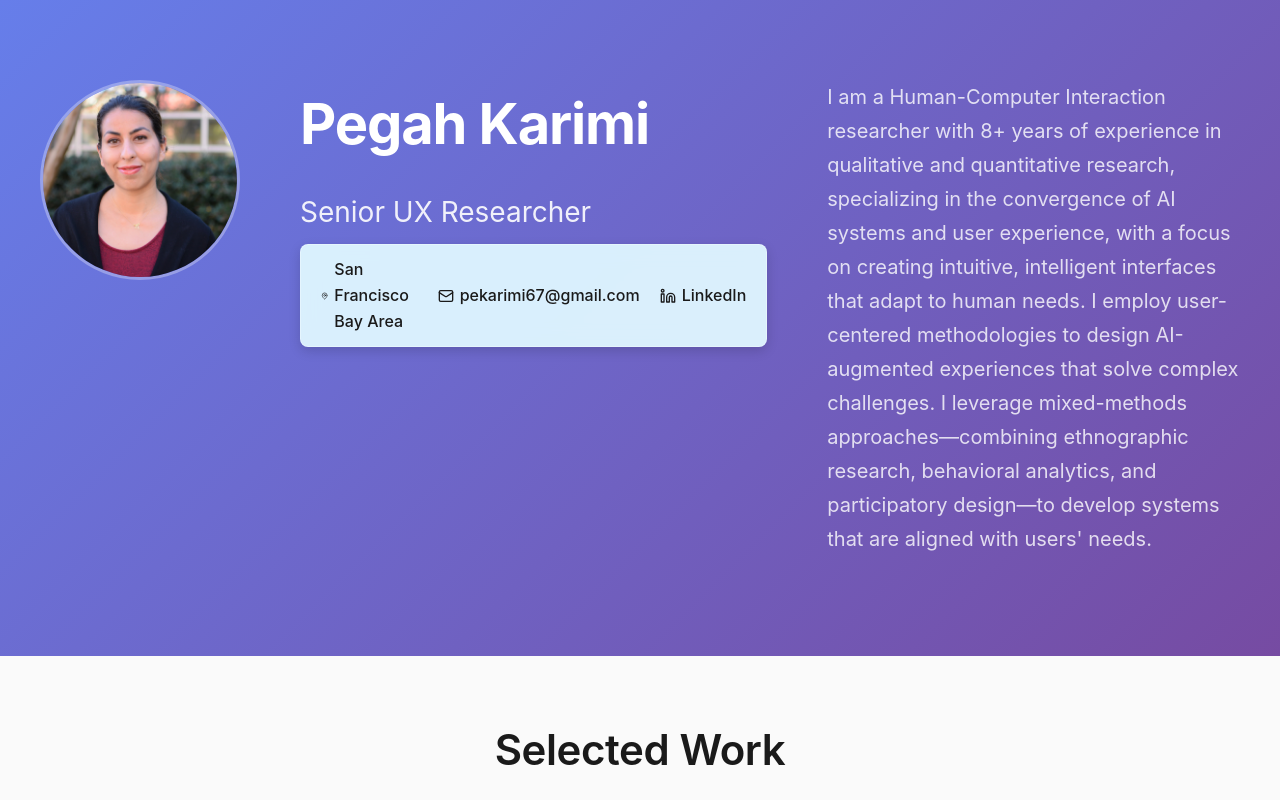
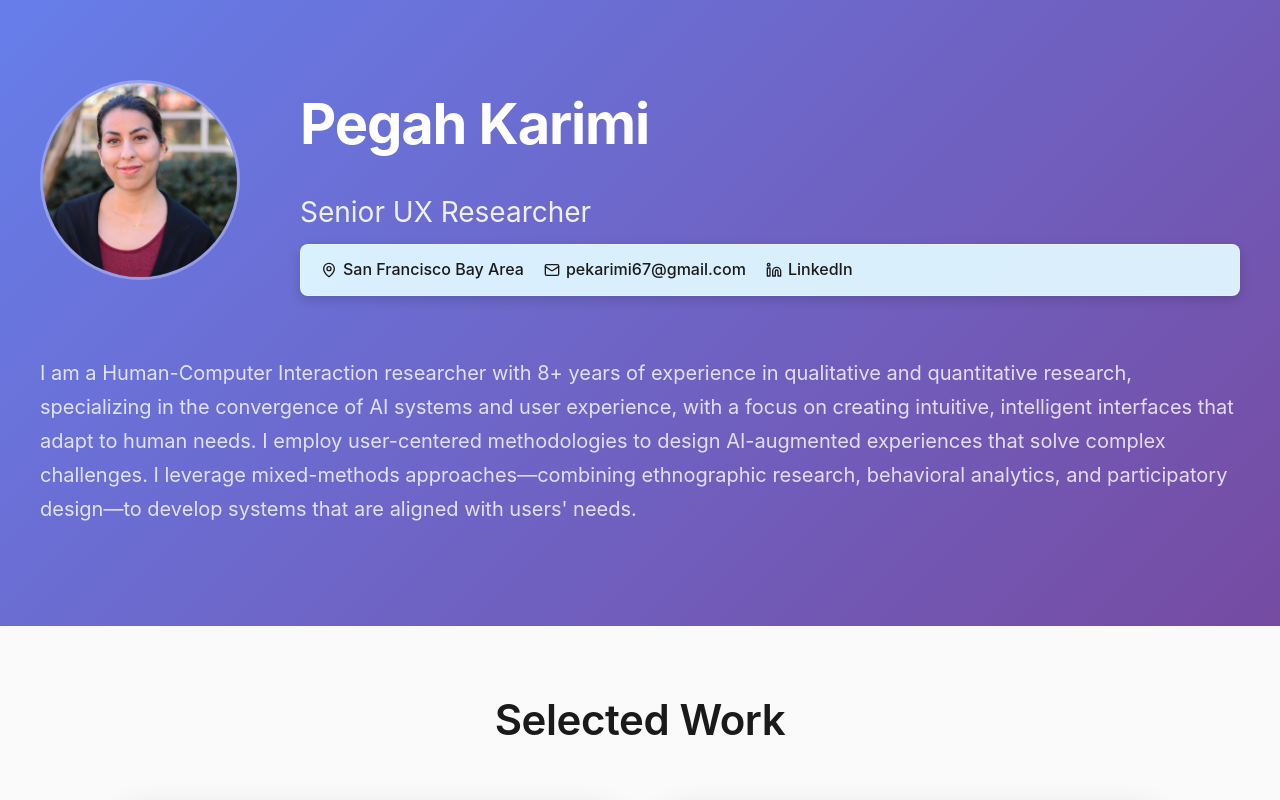
Before and after one commit to pekarimi/Website, a React (Create React App) app: page / in a window 1280 px wide. Shown: the top 800 px of the page. Built offline with nearby package versions, Linux system fonts and the light colour scheme; grey boxes are pictures that could not be loaded.

Commit message:
Final complete responsive CSS with mobile spacing fixes

```diff
--- a/src/App.css
+++ b/src/App.css
@@ -835,56 +835,13 @@ body {
 
   .header-content {
     max-width: 100% !important;
-    display: flex;
-    flex-direction: column;
-    align-items: center;
-    gap: 15px;
+    display: flex !important;
+    flex-direction: column !important;
+    align-items: center !important;
+    gap: 15px !important;
   }
 
-  /* AGGRESSIVELY hide ALL decorative elements around image */
-  .header *:not(img):not(.name):not(.title):not(.description):not(.container):not(.header-content) {
-    background: none !important;
-    border: none !important;
-    box-shadow: none !important;
-  }
-
-  .header svg,
-  .header circle,
-  .header ellipse,
-  .header path,
-  .header rect,
-  .header polygon,
-  .header-content svg,
-  .header-content circle,
-  .header-content ellipse,
-  .header-content path,
-  .header-content rect,
-  .header-content polygon,
-  .header *[class*="circle"],
-  .header *[class*="ring"],
-  .header *[class*="border"],
-  .header *[class*="frame"],
-  .header-content *[class*="circle"],
-  .header-content *[class*="ring"],
-  .header-content *[class*="border"],
-  .header-content *[class*="frame"] {
-    display: none !important;
-    visibility: hidden !important;
-    opacity: 0 !important;
-    width: 0 !important;
-    height: 0 !important;
-  }
-
-  /* Force remove any pseudo-elements that might be creating circles */
-  .header *::before,
-  .header *::after,
-  .header-content *::before,
-  .header-content *::after {
-    display: none !important;
-    content: none !important;
-  }
-
-  /* Make profile image smaller on mobile - override everything */
+  /* Make profile image smaller on mobile */
   .header img,
   .header-content img {
     width: 100px !important;
@@ -893,19 +850,6 @@ body {
     object-fit: cover !important;
     margin: 0 auto 15px auto !important;
     display: block !important;
-    visibility: visible !important;
-    opacity: 1 !important;
-    position: relative !important;
-    z-index: 10 !important;
-    border: 3px solid rgba(255, 255, 255, 0.3) !important;
-    background: none !important;
-    box-shadow: none !important;
-  }
-
-  /* Override the ::after we're adding for contact info */
-  .title::after {
-    display: block !important;
-    visibility: visible !important;
   }
 
   /* Header text */
@@ -930,14 +874,12 @@ body {
   }
 
   .title::after {
-    content: "📍 SF Bay Area\A✉️ pekarimi67@gmail.com\A💼 LinkedIn";
-    white-space: pre-line;
+    content: "📍 SF Bay Area • ✉️ pekarimi67@gmail.com • 💼 LinkedIn";
     display: block;
-    font-size: 11px;
+    font-size: 13px;
     margin-top: 8px;
     color: rgba(255, 255, 255, 0.9);
-    line-height: 1.4;
-    text-align: center;
+    line-height: 1.3;
   }
 
   .description {
@@ -1148,3 +1090,24 @@ body {
     right: 48px;
   }
 }
+
+/* MOBILE SPACING FIXES - Only affects mobile */
+@media (max-width: 768px) {
+  /* Only fix the spacing issue on mobile */
+  .header-main {
+    margin-bottom: 15px !important;
+  }
+
+  /* Only target the description paragraph spacing */
+  .header .description {
+    margin-top: 8px !important;
+  }
+
+  /* Make contact info shorter on mobile only */
+  .title::after {
+    content: "📍 SF • ✉️ pekarimi67@gmail.com • 💼 LinkedIn" !important;
+    font-size: 11px !important;
+    line-height: 1.3 !important;
+    margin-top: 5px !important;
+  }
+}
--- a/src/Portfolio.js
+++ b/src/Portfolio.js
@@ -153,31 +153,20 @@ const Portfolio = ({ onProjectClick }) => {
 {/* Header */}
 <header className="header">
   <div className="container">
-    <div className="header-content" style={{
-      maxWidth: '1200px',
-      margin: '0 auto',
-      display: 'flex',
-      flexDirection: window.innerWidth <= 768 ? 'column' : 'row',
-      alignItems: window.innerWidth <= 768 ? 'center' : 'flex-start',
-      gap: window.innerWidth <= 768 ? '20px' : '60px',
-      textAlign: window.innerWidth <= 768 ? 'center' : 'left'
-    }}>
+    <div className="header-content" style={{ maxWidth: '1200px', margin: '0 auto' }}>
       <div className="header-main" style={{
         display: 'flex',
-        flexDirection: window.innerWidth <= 768 ? 'column' : 'row',
-        gap: window.innerWidth <= 768 ? '20px' : '60px',
-        alignItems: window.innerWidth <= 768 ? 'center' : 'flex-start',
-        marginBottom: window.innerWidth <= 768 ? '15px' : '40px',
-        width: '100%'
+        gap: '60px',
+        alignItems: 'flex-start',
+        marginBottom: '40px'
       }}>
         <div className="profile-image" style={{
-          width: window.innerWidth <= 768 ? '100px' : '200px',
-          height: window.innerWidth <= 768 ? '100px' : '200px',
+          width: '200px',
+          height: '200px',
           borderRadius: '50%',
           overflow: 'hidden',
           flexShrink: 0,
-          border: '3px solid rgba(255, 255, 255, 0.3)',
-          order: window.innerWidth <= 768 ? -1 : 0
+          border: '3px solid rgba(255, 255, 255, 0.3)'
         }}>
           <img
             src="/images/profile.jpg"
@@ -190,22 +179,9 @@ const Portfolio = ({ onProjectClick }) => {
           />
         </div>
 
-        <div className="header-text" style={{
-          flex: 1,
-          textAlign: window.innerWidth <= 768 ? 'center' : 'left',
-          width: window.innerWidth <= 768 ? '100%' : 'auto'
-        }}>
-          <h1 className="name" style={{
-            fontSize: window.innerWidth <= 768 ? '28px' : '56px',
-            marginBottom: window.innerWidth <= 768 ? '8px' : '20px'
-          }}>Pegah Karimi</h1>
-          <p className="title" style={{
-            marginBottom: '10px',
-            fontSize: window.innerWidth <= 768 ? '16px' : '28px'
-          }}>Senior UX Researcher</p>
-
-          {/* Hide complex contact info on mobile, show simple version */}
-          {window.innerWidth > 768 ? (
+        <div className="header-text" style={{ flex: 1 }}>
+          <h1 className="name">Pegah Karimi</h1>
+          <p className="title" style={{ marginBottom: '10px' }}>Senior UX Researcher</p>
           <div
             className="contact-info portfolio-contact-override"
             style={{
@@ -244,19 +220,6 @@ const Portfolio = ({ onProjectClick }) => {
               </a>
             </div>
           </div>
-          ) : (
-            // Simple mobile contact info
-            <div style={{
-              fontSize: '11px',
-              color: 'rgba(255, 255, 255, 0.9)',
-              lineHeight: '1.4',
-              marginTop: '8px'
-            }}>
-              📍 SF Bay Area<br/>
-              ✉️ pekarimi67@gmail.com<br/>
-              💼 LinkedIn
-            </div>
-          )}
         </div>
       </div>
 
@@ -264,9 +227,8 @@ const Portfolio = ({ onProjectClick }) => {
         maxWidth: '100%',
         width: '100%',
         lineHeight: '1.7',
-        fontSize: window.innerWidth <= 768 ? '14px' : '20px',
-        margin: '0',
-        textAlign: window.innerWidth <= 768 ? 'center' : 'left'
+        fontSize: '20px',
+        margin: '0'
       }}>
         I am a Human-Computer Interaction researcher with 8+ years of experience in qualitative and quantitative research, specializing in the convergence of AI systems and user experience, with a focus on creating intuitive, intelligent interfaces that adapt to human needs. I employ user-centered methodologies to design AI-augmented experiences that solve complex challenges. I leverage mixed-methods approaches—combining ethnographic research, behavioral analytics, and participatory design—to develop systems that are aligned with users' needs.
       </p>
@@ -279,14 +241,7 @@ const Portfolio = ({ onProjectClick }) => {
   <div className="container">
     <h2 className="section-title">Selected Work</h2>
 
-          <div className="projects-grid" style={{
-            display: 'grid',
-            gridTemplateColumns: '500px 500px',
-            justifyContent: 'center',
-            gap: '30px',
-            margin: '40px auto',
-            maxWidth: '1100px'
-          }}>
+    <div className="projects-grid">
       {projects.map((project) => (
         <div
           key={project.id}
```
Lines whose indentation alone changed are shown as unchanged.
